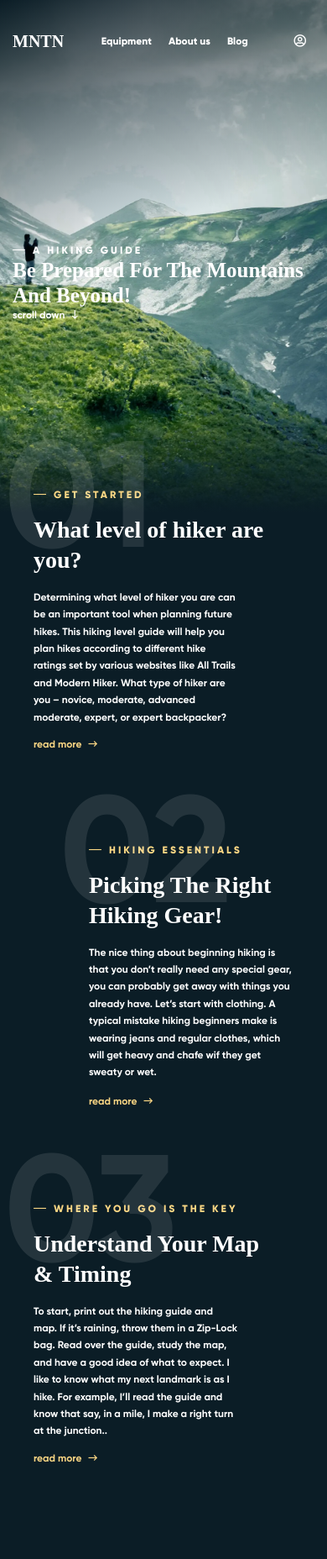
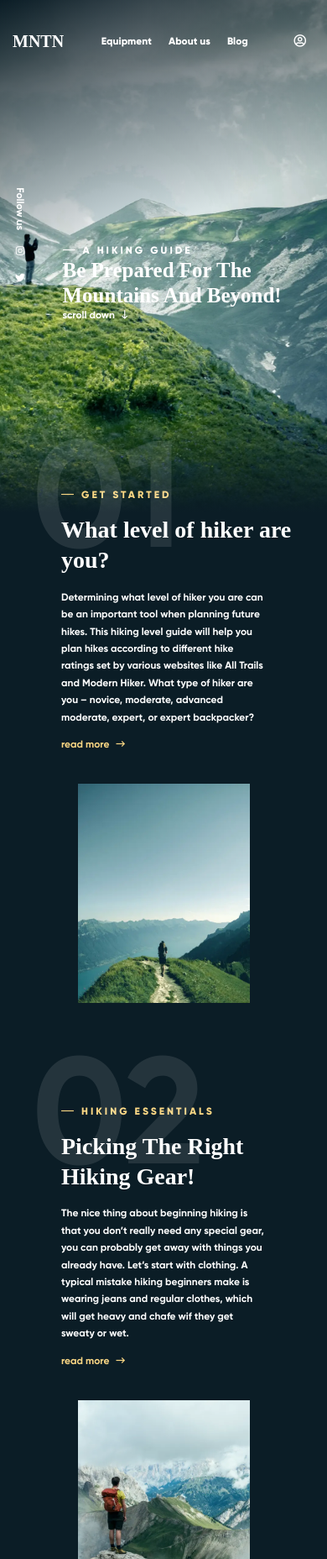
Before and after one commit to maryna1408/MNTN, a plain HTML site: page index.html in a window 390 px wide. Shown: the top 1856 px of the page at 84% size. Drawn offline with Linux system fonts and the light colour scheme; a web font is replaced by a local one.

Commit message:
Mistakes

```diff
--- a/css/style.css
+++ b/css/style.css
@@ -458,7 +458,7 @@ h3{
   align-items: center;
   transition: .3s;
 }
-.fa-long-arrow-right::before{
+.fa-long-arrow-alt-right::before{
   content: "\f178";
 }
 .content::before{
@@ -593,6 +593,9 @@ h3{
   .content{
     width: 546px;
   }
+  .follow{
+    width: 70px;
+  }
 }
 /* Medium devices (tablets, less than 992px) */
 @media (max-width: 991.98px) {
@@ -693,17 +696,26 @@ h3{
     padding-bottom: 90px;
   }
   .section{
-    padding-bottom: 110px;
+    padding-bottom: 120px;
+  }
+  .sci li:nth-child(n+2){
+    margin-left: 20px;
+  }
+  .follow{
+    width: 51px;
   }
 }
 /* X-Small devices (portrait phones, less than 576px) */
 @media (max-width: 575.98px) and (min-width: 320px) {
   h1{
     font-size: 25px;
-  }
-  .sci{
-    display: none;
-  }
+    }
+    .sci{
+      transform: rotate(90deg) translateX(-80%);
+    }
+    .hero-container .slider{
+      margin-left: -15%;
+    }
   .logo{
     font-size: 20px;
   }
@@ -713,8 +725,15 @@ h3{
   .nav li{
     font-weight: 500;
   }
-  .image{
+  /* .image{
     display: none;
+  } */
+  .section{
+    flex-wrap: wrap;
+    justify-content: center;
+  }
+  .content{
+    padding-bottom: 40px;
   }
   .footer-container{
     padding: 0 15px;
@@ -736,9 +755,9 @@ h3{
     font-size: 12px;
     padding-left: 8px;
   }
-  /* .account-button{
+  .account-span{
     display: none;
-  } */
+  }
 }
 
 /*=========================ADAPTATION END===========================*/
--- a/index.html
+++ b/index.html
@@ -23,7 +23,8 @@
             <li><a class="hover-opacity" href="/">About us</a></li>
             <li><a class="hover-opacity" href="/">Blog</a></li>
           </ul>
-          <button class="account-button hover-opacity"><i class="far fa-user-circle user-icon"></i></button>
+          <button class="account-button hover-opacity"><i class="far fa-user-circle user-icon"></i><span class="account-span">Account
+          </span></button>
         </nav>
       </div>
     </header>
@@ -95,7 +96,7 @@
               expert backpacker?
             </p>
             <button class="arrow-button gold-color hover-opacity">
-              read more<i class="far fa-long-arrow-right arrow"></i>
+              read more<i class="far fa-long-arrow-alt-right arrow"></i>
             </button>
           </div>
           <img
@@ -116,8 +117,8 @@
               away with things you already have. Let’s start with clothing. A typical mistake hiking beginners make is
               wearing jeans and regular clothes, which will get heavy and chafe wif they get sweaty or wet.
             </p>
-            <button class="carrow-button gold-color hover-opacity">
-              read more<i class="far fa-long-arrow-right arrow"></i>
+            <button class="arrow-button gold-color hover-opacity">
+              read more<i class="far fa-long-arrow-alt-right arrow"></i>
             </button>
           </div>
           <img
@@ -141,7 +142,7 @@
               hike. For example, I’ll read the guide and know that say, in a mile, I make a right turn at the junction..
             </p>
             <button class="arrow-button gold-color hover-opacity">
-              read more<i class="far fa-long-arrow-right arrow"></i>
+              read more<i class="far fa-long-arrow-alt-right arrow"></i>
             </button>
           </div>
           <img height="1" width="1" loading="lazy" src="images/where-you-go.webp" alt="where-you-go" class="image" />
```
